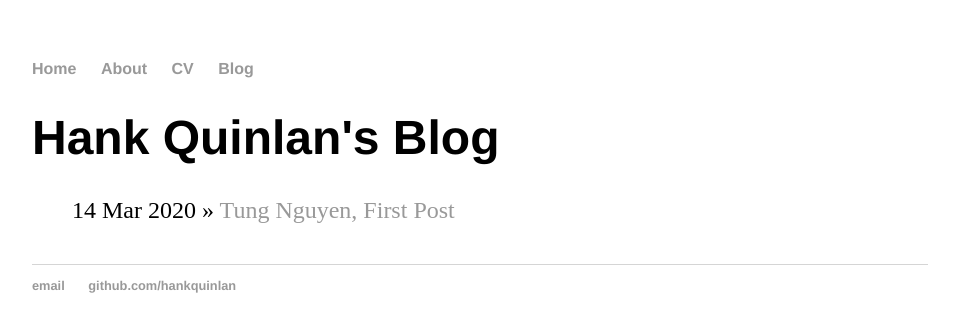
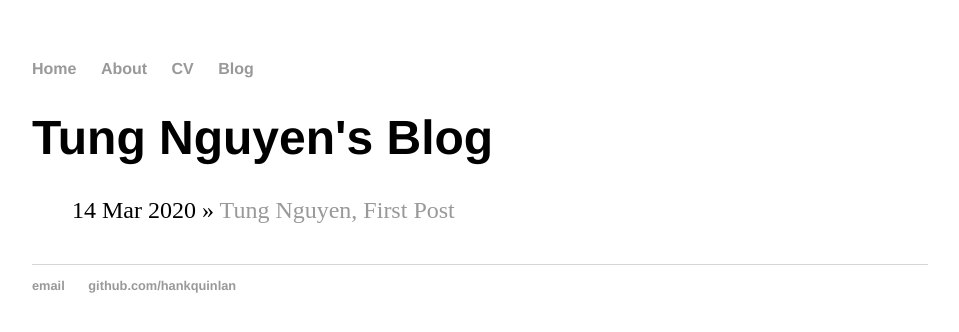
Before and after one commit to tnVn1995/tung2921.github.io, a Jekyll site: the page built from blog/index.html, in a window 1280 px wide. Shown: the top 332 px of the page, without its empty margins (160-1119 px from the left). Built offline with Jekyll 4.4.1, drawn with Linux system fonts in a browser that asks for light colours.

```diff
--- a/_config.yml
+++ b/_config.yml
@@ -1,3 +1,3 @@
-name: Tung Nguyen, Portfolio Page
-theme: jekyll-theme-cayman
+name: Tung Nguyen, My Portfolio Page
 markdown: kramdown
+permalink: /blog/:year/:month/:day/:title
--- a/blog/index.html
+++ b/blog/index.html
@@ -1,6 +1,6 @@
 ---
 layout: default
-title: Hank Quinlan's Blog
+title: Tung Nguyen's Blog
 ---
 <h1>{{ page.title }}</h1>
 <ul class=posts>
```
